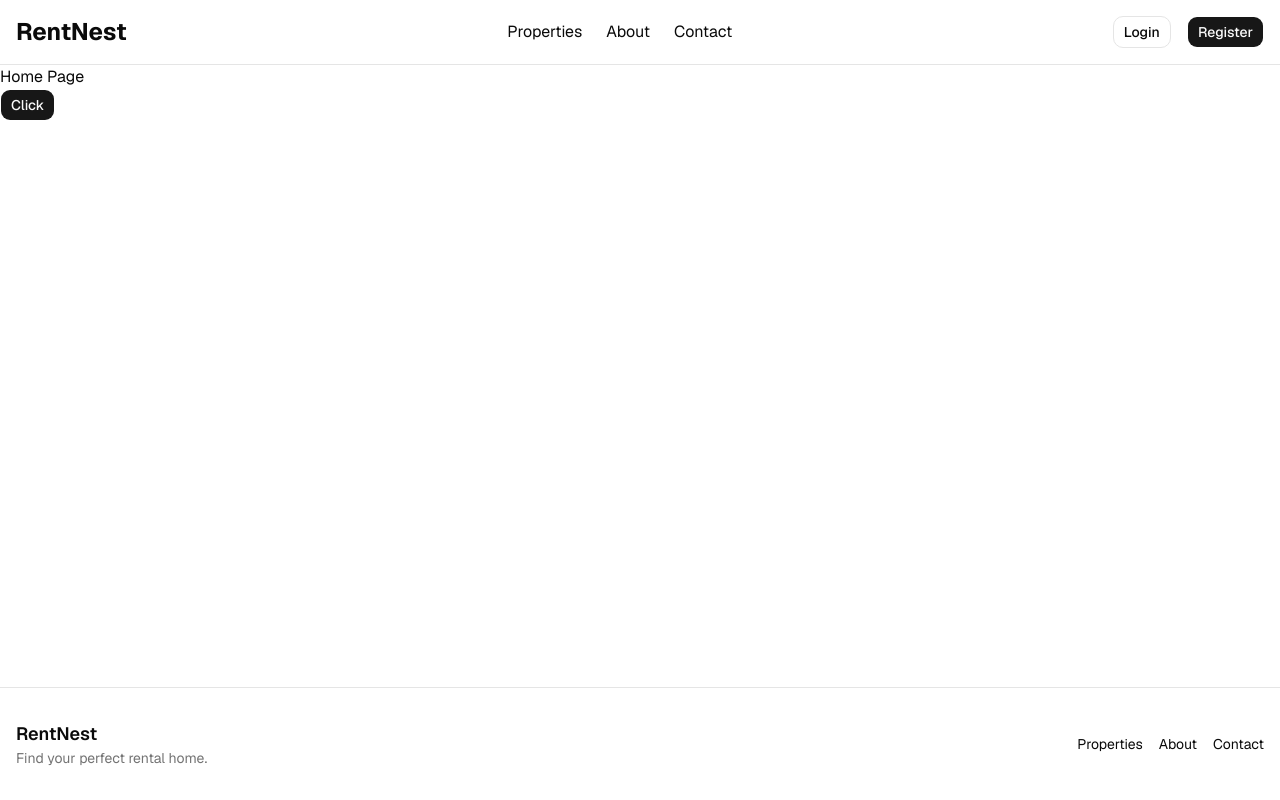
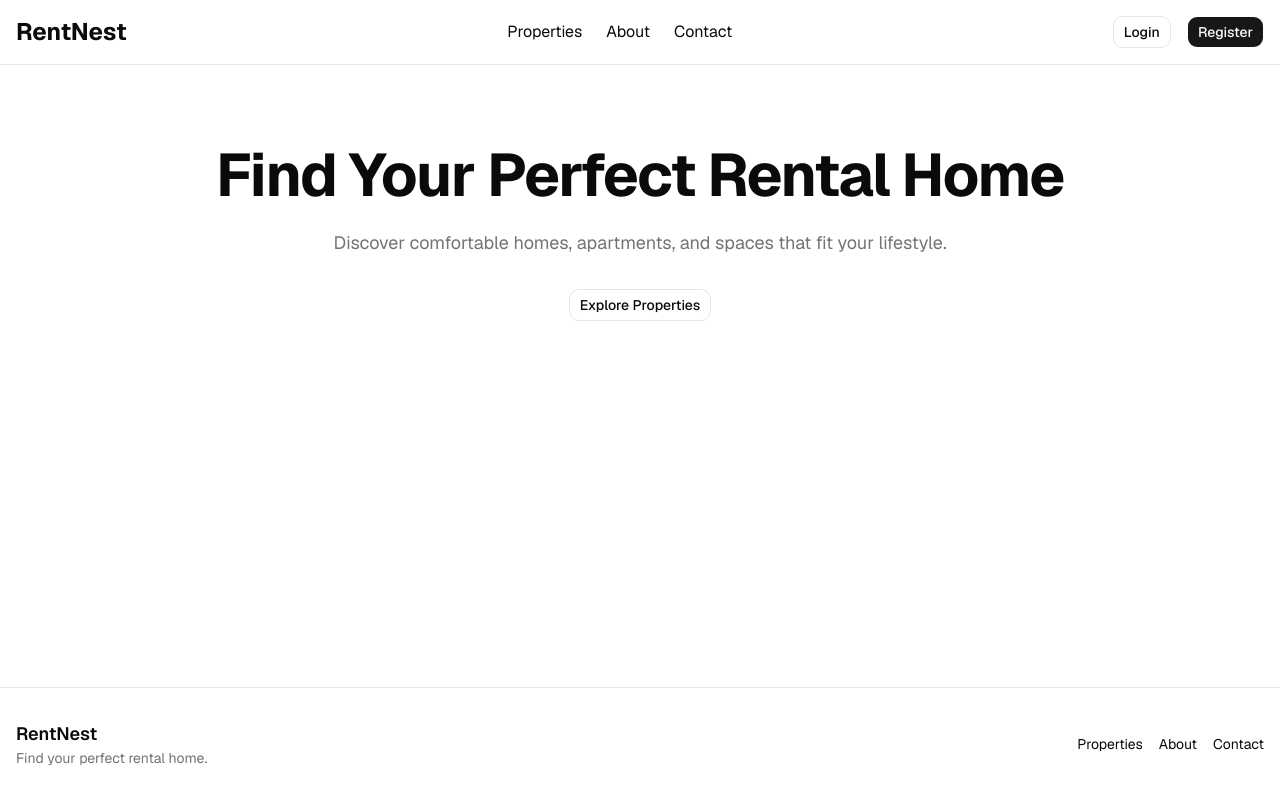
Before and after one commit to thedev-mohammadali/rent-nest-frontend, a Next.js app: page / in a window 1280 px wide. Built offline with nearby package versions, Linux system fonts and the light colour scheme.

Commit message:
feat: create homepage hero section

```diff
--- a/src/app/(public)/page.tsx
+++ b/src/app/(public)/page.tsx
@@ -1,11 +1,10 @@
-import { Button } from "@/components/ui/button";
+import HeroSection from "@/components/home/hero-section";
 
 const HomePage = () => {
   return (
-    <div>
-      <p>Home Page</p>
-      <Button>Click</Button>
-    </div>
+    <>
+      <HeroSection />
+    </>
   );
 };
 
--- /dev/null
+++ b/src/components/home/hero-section.tsx
@@ -0,0 +1,27 @@
+import Link from "next/link";
+import { Button } from "../ui/button";
+
+const HeroSection = () => {
+  return (
+    <section className="py-20">
+      <div className="container mx-auto px-4 text-center">
+        <h1 className="text-4xl font-bold tracking-tight md:text-6xl">
+          Find Your Perfect Rental Home
+        </h1>
+
+        <p className="text-muted-foreground mx-auto mt-6 max-w-2xl text-lg">
+          Discover comfortable homes, apartments, and spaces that fit your
+          lifestyle.
+        </p>
+
+        <div className="mt-8 flex justify-center">
+          <Button variant={"outline"} asChild>
+            <Link href="/properties">Explore Properties</Link>
+          </Button>
+        </div>
+      </div>
+    </section>
+  );
+};
+
+export default HeroSection;
```
